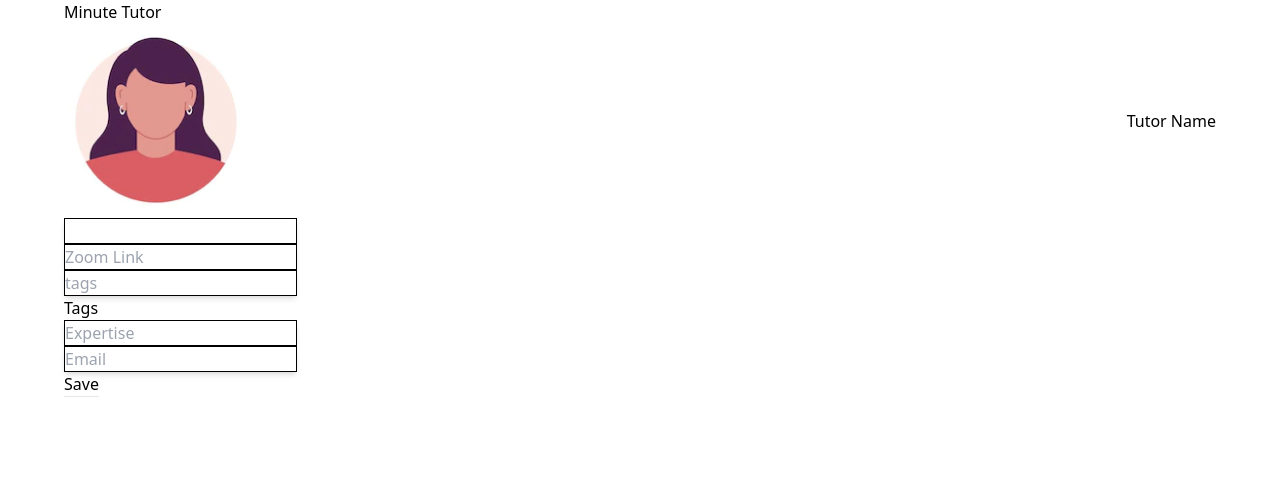
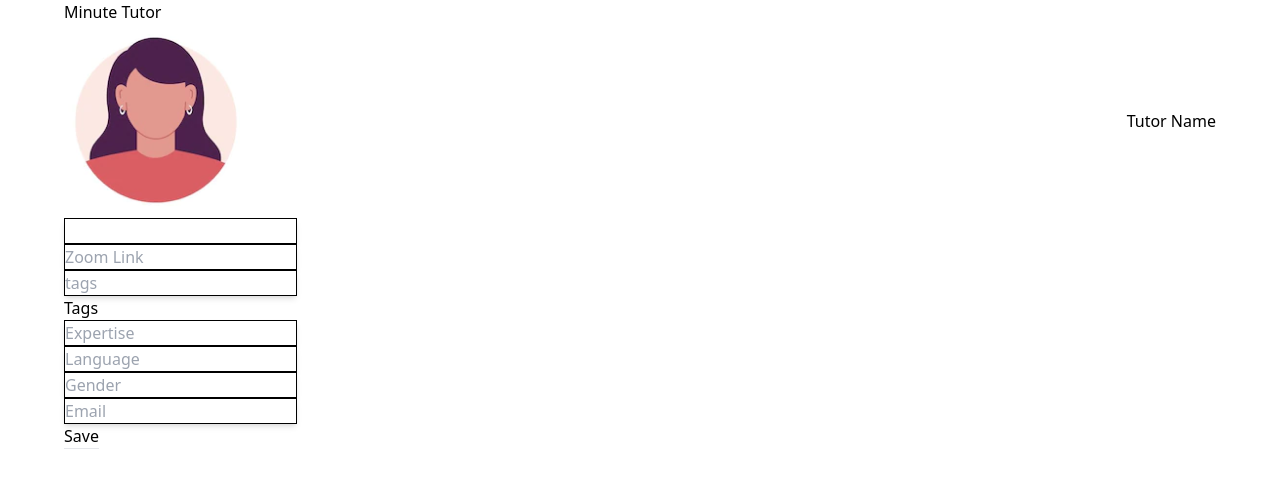
Before and after one commit to SamEThibault/minute-tutor, a React (Create React App) app in the folder frontend/: page /tutors in a window 1280 px wide. Shown: the top 488 px of the page. Built offline with nearby package versions, Linux system fonts and the light colour scheme.

Commit message:
Finished tutor page

```diff
--- a/frontend/src/components/TutorProfile.jsx
+++ b/frontend/src/components/TutorProfile.jsx
@@ -3,6 +3,8 @@ import { useDispatch, useSelector } from "react-redux";
 import {
   setEmail,
   setExpertise,
+  setGender,
+  setLanguage,
   setTagInput,
   setTags,
   setZoomLink,
@@ -120,6 +122,26 @@ function TutorProfile() {
               dispatch(setExpertise(e.target.value));
             }}
           />
+          {/* LANGUAGE */}
+          <input
+            className="tutor-input shadow-md"
+            type="text"
+            placeholder="Language"
+            value={language}
+            onChange={(e) => {
+              dispatch(setLanguage(e.target.value));
+            }}
+          />
+          {/* GENDER */}
+          <input
+            className="tutor-input shadow-md"
+            type="text"
+            placeholder="Gender"
+            value={gender}
+            onChange={(e) => {
+              dispatch(setGender(e.target.value));
+            }}
+          />
           {/* EMAIL */}
           <input
             className="tutor-input shadow-md"
--- a/frontend/src/pages/Signin.jsx
+++ b/frontend/src/pages/Signin.jsx
@@ -54,6 +54,7 @@ function Signin() {
           type="text"
           className="sigin-user-name"
           placeholder="Name"
+          value={username}
           onChange={(e) => {
             dispatch(setUsername(e.target.value));
           }}
@@ -62,6 +63,7 @@ function Signin() {
           type="text"
           className="signin-password"
           placeholder="Password"
+          value={password}
           onChange={(e) => {
             dispatch(setPassword(e.target.value));
           }}
--- a/frontend/src/redux/userSlice.js
+++ b/frontend/src/redux/userSlice.js
@@ -7,6 +7,7 @@ export const userSlice = createSlice({
     zoomLink: "",
     userType: "student",
     tags: [],
+    langauge:"",
     tagInput: "",
     gender: "",
     language: "",
```
